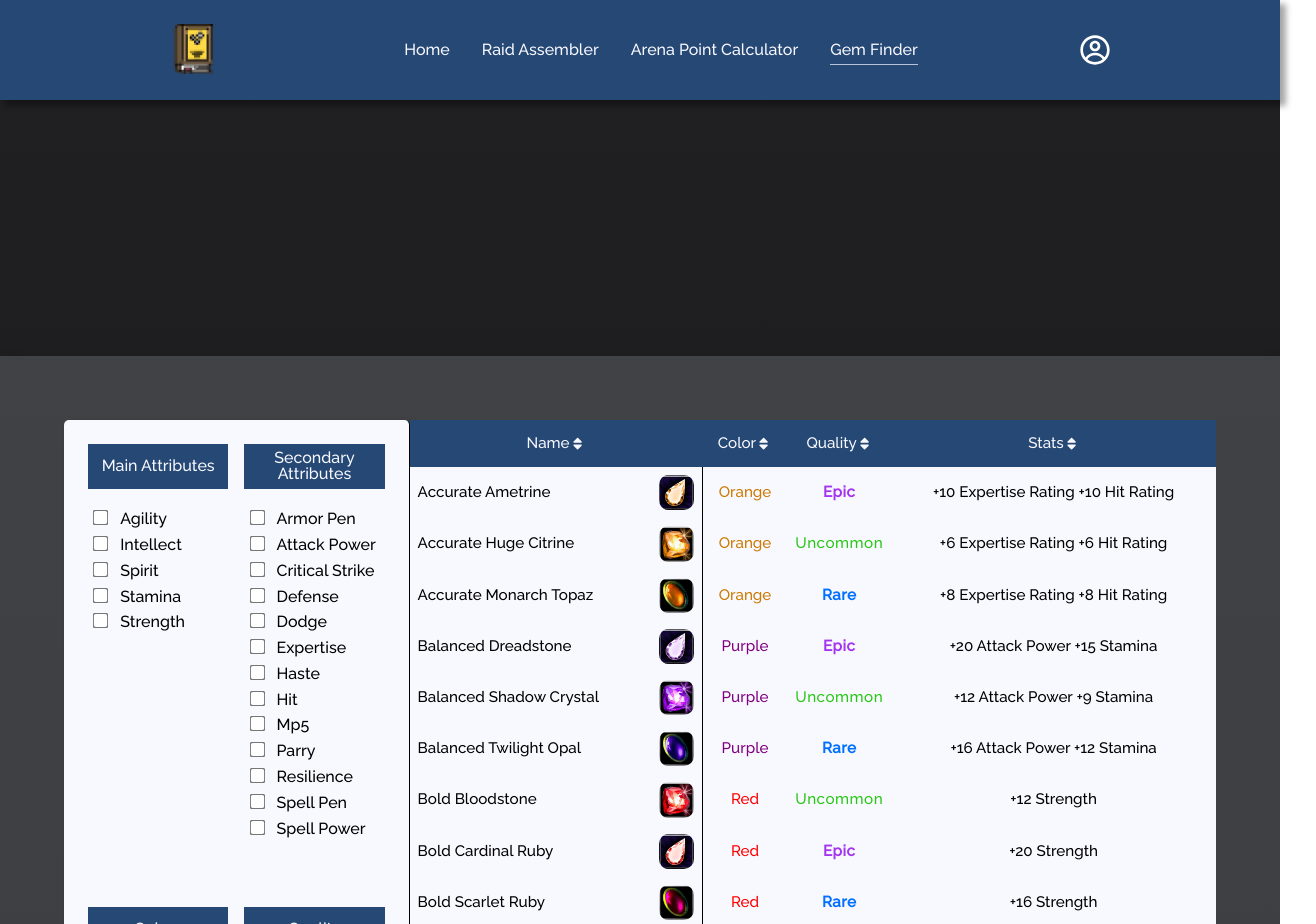
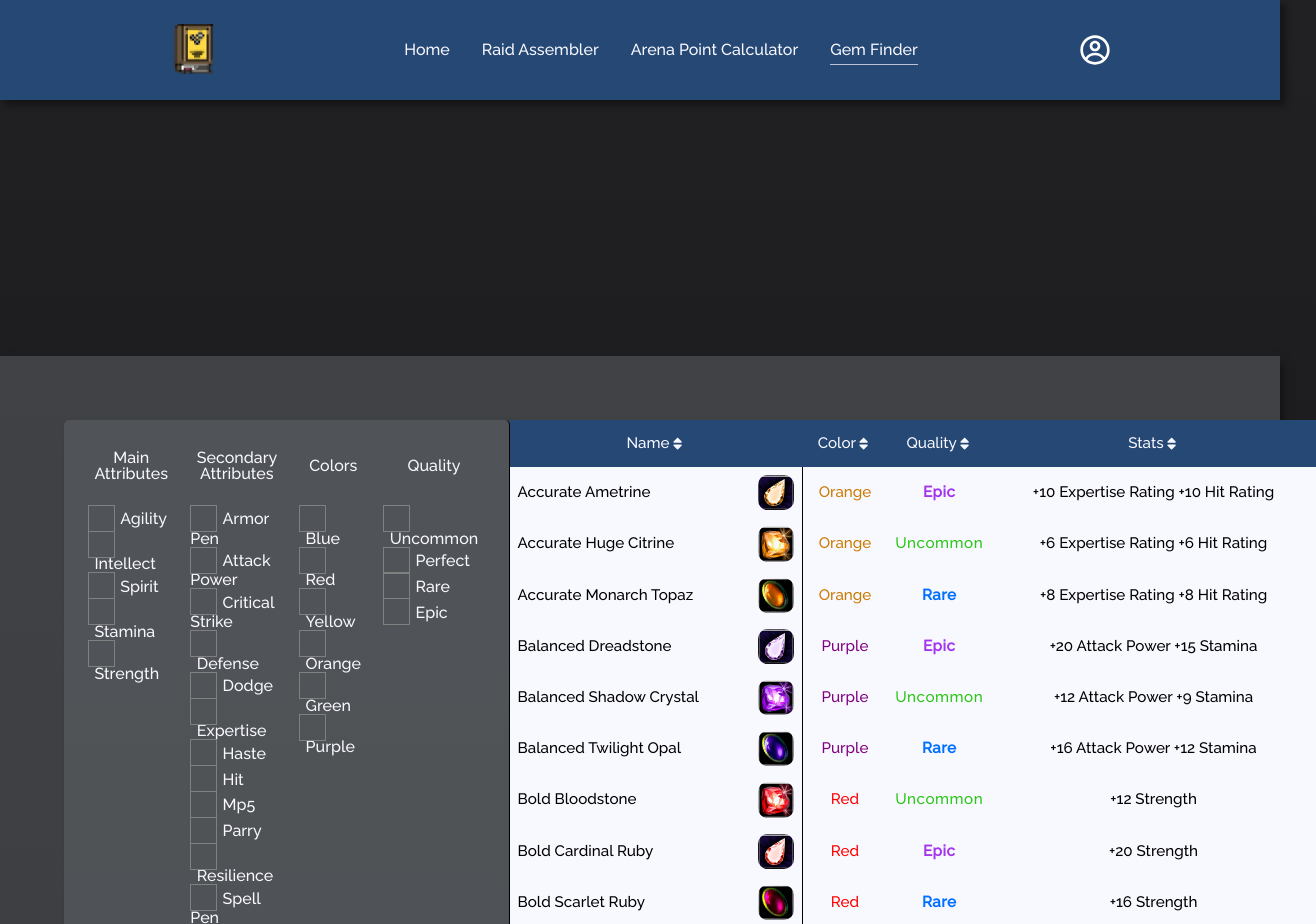
Before and after one commit to MarcusMohns/Codex-Online, a React (Create React App) app: page /gemfinder in a window 1280 px wide. Shown: the top 924 px of the page, 1316 px wide, since content can reach past the window. Built offline with nearby package versions, Linux system fonts and the light colour scheme.

Commit message:
color change to fit theme of site

```diff
--- a/src/components/Checkbox.js
+++ b/src/components/Checkbox.js
@@ -1,7 +1,8 @@
 const Checkbox = ({ text, onChange }) => {
   return (
-    <p className="aCheckbox">
+    <p className="a-checkbox">
       <input type="checkbox" value={text} onChange={onChange} id={text} />
+      <span class="styled-checkmark"></span>
       <label htmlFor={text}>{text}</label>
     </p>
   );
--- a/src/components/styles/GemFinder.styled.js
+++ b/src/components/styles/GemFinder.styled.js
@@ -36,12 +36,11 @@ export const CheckBoxContainer = styled.section`
   width: 100%;
   .categories-and-checkboxes {
     padding: 1rem;
-    display: grid;
-    grid-template-columns: 1fr 1fr;
-    grid-template-rows: 2fr 0fr;
-    max-height: fit-content;
-    max-width: fit-content;
-    background-color: ${COLORS.offWhite};
+    display: flex;
+    flex-direction: row;
+    align-items: flex-start;
+    justify-content: center;
+    background-color: ${COLORS.fadedBackground};
     border-radius: 5px;
     box-shadow: 5px 5px 6px 1px rgba(0, 0, 0, 0.35);
     border-right: 1px solid black;
@@ -50,7 +49,6 @@ export const CheckBoxContainer = styled.section`
     display: flex;
     flex-direction: column;
     padding: 0.5rem;
-    background-color: ${COLORS.offWhite};
     border-radius: 5px;
   }
   .category-name {
@@ -60,38 +58,68 @@ export const CheckBoxContainer = styled.section`
     padding: 0.4rem;
     height: 2rem;
     text-align: center;
-    background-color: ${COLORS.primary};
     color: ${COLORS.offWhite};
     margin-bottom: 1rem;
     user-select: none;
   }
-  .aCheckbox label {
-    user-select: none;
-  }
 
-  .aCheckbox label,
-  input {
-    margin: 0.4rem;
-    cursor: pointer;
-    transform: scale(1.2);
-  }
-  .aCheckbox input {
-    &:hover {
-      transform: scale(1.5);
+  .a-checkbox {
+    position: relative;
+    label {
+      user-select: none;
+      color: ${COLORS.offWhite};
     }
-  }
 
-  @media screen and (max-width: 1200px) {
-    .categories-and-checkboxes {
-      margin-bottom: 50px;
+    input[type="checkbox"] {
+      visibility: hidden;
     }
-    .aCheckbox label {
-      margin: 0rem;
+
+    .styled-checkmark {
+      position: absolute;
+      top: 0;
+      left: 0;
+      height: 25px;
+      width: 25px;
+      border: 1px solid grey;
+    }
+
+    &:hover input ~ .styled-checkmark {
+      background-color: yellow;
+    }
+    &:active input ~ .styled-checkmark {
+      background-color: red;
+    }
+    input:checked ~ .styled-checkmark {
+      background-color: blue;
+    }
+    .styled-checkmark:after {
+      content: "";
+      position: absolute;
+      display: none;
+    }
+
+    /* display checkmark when checked */
+    input:checked ~ .styled-checkmark:after {
+      display: block;
+    }
+
+    .styled-checkmark:after {
+      left: 6px;
+      bottom: 5px;
+      width: 6px;
+      height: 6px;
+      border: solid white;
+      border-width: 4px 4px 4px 4px;
+    }
+
+    label,
+    input {
+      margin: 0.4rem;
       cursor: pointer;
       transform: scale(1.2);
-    }
-    .category-container {
-      padding: 0rem;
+      &:hover {
+        transform: scale(1.5);
+      }
     }
   }
 `;
```
